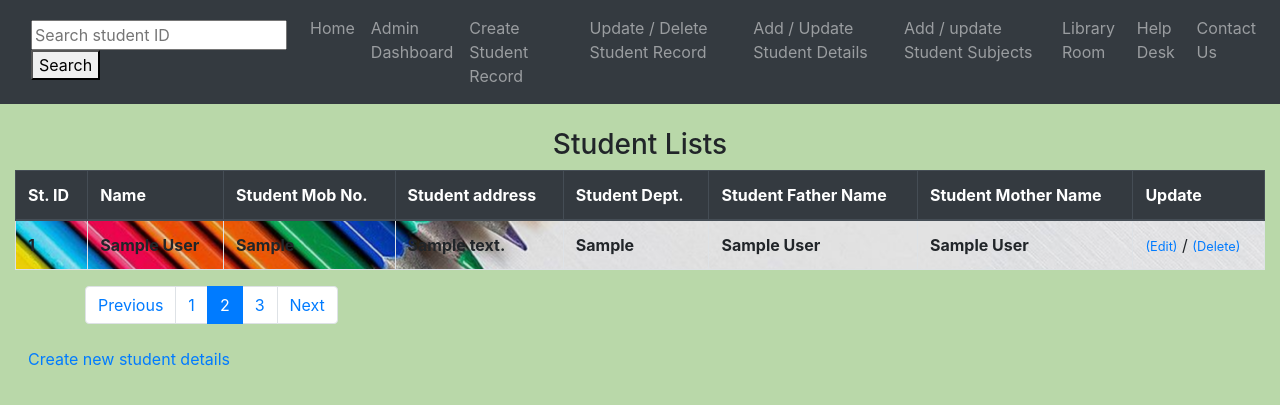
After one commit to Sayan8981/django-ORM, a Django app: page /blog_posts/student_details/ in a window 1280 px wide. The commit adds this page. Shown: the top 405 px of the page. Run offline with Django 3.2, Linux system fonts and the light colour scheme; tables that the repository leaves empty hold one stand-in row (values such as "Sample post"); some libraries are stand-ins or nearby versions.

Commit message:
add student details template

```diff
--- a/myapp/blog_posts/templates/blog_posts/main.html
+++ b/myapp/blog_posts/templates/blog_posts/main.html
@@ -39,7 +39,7 @@
                 <a class="nav-link " href="http://127.0.0.1:8080/blog_posts/update">Update / Delete Student Record</a>
             </li>
             <li class="nav-item ">
-                <a class="nav-link " href="#">Add / Update Student Details</a>
+                <a class="nav-link " href="http://127.0.0.1:8080/blog_posts/student_details">Add / Update Student Details</a>
             </li>
             <li class="nav-item ">
                 <a class="nav-link " href="#">Add / update Student Subjects</a>
--- /dev/null
+++ b/myapp/blog_posts/templates/blog_posts/student_details.html
@@ -0,0 +1,66 @@
+{% extends 'blog_posts/main.html' %} {% block content %} {% load static %}
+<div class="container-fluid">
+    <div class="row">
+        <div class="col-md-12">
+            <br>
+            <h3 class="text-center">Student Lists</h3>
+            <table class="table table-bordered table-striped table-hover" background="{% static 'blog_posts/image/student_details2.jpg' %}">
+                <thead class="thead-dark">
+                    <tr>
+                        <th>St. ID</th>
+                        <th>Name</th>
+                        <th>Student Mob No.</th>
+                        <th>Student address</th>
+                        <th>Student Dept.</th>
+                        <th>Student Father Name</th>
+                        <th>Student Mother Name</th>
+                        <th>Update</th>
+                    </tr>
+                </thead>
+                <tbody>
+                    {% for post in object_list %}
+                    <tr>
+                        <td>
+                            <strong> {{post.id}} </strong>
+                        </td>
+                        <td>
+                            <strong> {{post.student.name}} </strong>
+                        </td>
+                        <td>
+                            <strong> {{post.mob_no}} </strong>
+                        </td>
+                        <td>
+                            <strong> {{post.address}} </strong>
+                        </td>
+                        <td>
+                            <strong> {{post.student.department}} </strong>
+                        </td>
+                        <td>
+                            <strong> {{post.father_name}} </strong>
+                        </td>
+                        <td>
+                            <strong> {{post.mother_name}} </strong>
+                        </td>
+                        <td><small><a href="">(Edit)</a></small> / <small><a href="">(Delete)</a></small></td>
+                    </tr>
+                    {% endfor %}
+                </tbody>
+            </table>
+            <div class="container">
+                <ul class="pagination">
+                    <li class="page-item"><a class="page-link" href="#">Previous</a></li>
+                    <li class="page-item"><a class="page-link" href="#">1</a></li>
+                    <li class="page-item active"><a class="page-link" href="#">2</a></li>
+                    <li class="page-item"><a class="page-link" href="#">3</a></li>
+                    <li class="page-item"><a class="page-link" href="#">Next</a></li>
+                </ul>
+            </div>
+            <button button type="button " class="btn btn-link "><a href="http://127.0.0.1:8080/blog_posts/new">Create new student details</a></button>
+        </div>
+    </div>
+</div>
+{% endblock %}
+
+</body>
+
+</html>
--- a/myapp/blog_posts/urls.py
+++ b/myapp/blog_posts/urls.py
@@ -11,4 +11,5 @@ urlpatterns = [
     url(r'^update_record/(?P<pk>\d+)/$', views.StudentUpdateView.as_view(), name='update_record'),
     url(r'^delete_record/(?P<pk>\d+)/$', views.StudentDeleteView.as_view(), name='delete_record'),
     url(r'^contact/', views.contact_view, name='contact'),
+    url(r'^student_details/', views.post_student_details, name='student_details'),
 ]
--- a/myapp/blog_posts/views.py
+++ b/myapp/blog_posts/views.py
@@ -4,7 +4,7 @@ import re
 from django.views.generic import View, UpdateView, DeleteView
 from django.contrib import messages
 from django.contrib.messages import get_messages
-from .models import Student, Contact
+from .models import Student, Contact, Student_details
 # Create your views here.
 
 
@@ -21,6 +21,7 @@ reverse_success_url = "/blog_posts/home"
 contact_template = 'blog_posts/contact.html'
 contact_success_template ='blog_posts/contact_success.html'
 contact_unsuccess_template = 'blog_posts/contact_unsuccess.html'
+student_detail_template = 'blog_posts/student_details.html'
 
 def post_list(request, template_name=student_list_template):
     posts = Student.objects.all()
@@ -106,7 +107,12 @@ def contact_view(request):
             return render(request, contact_success_template)
         except Exception as e:
             return render(request, contact_unsuccess_template)
-
     form = ContactForm()
     context = {'form': form}
     return render(request, contact_template, context)
+
+def post_student_details(request, template_name=student_detail_template):
+    student_data = Student_details.objects.all()
+    data = {}
+    data['object_list'] = student_data
+    return render(request, template_name, data)
```
Also changed, not shown: myapp/static/blog_posts/image/student_details2.jpg (added).
